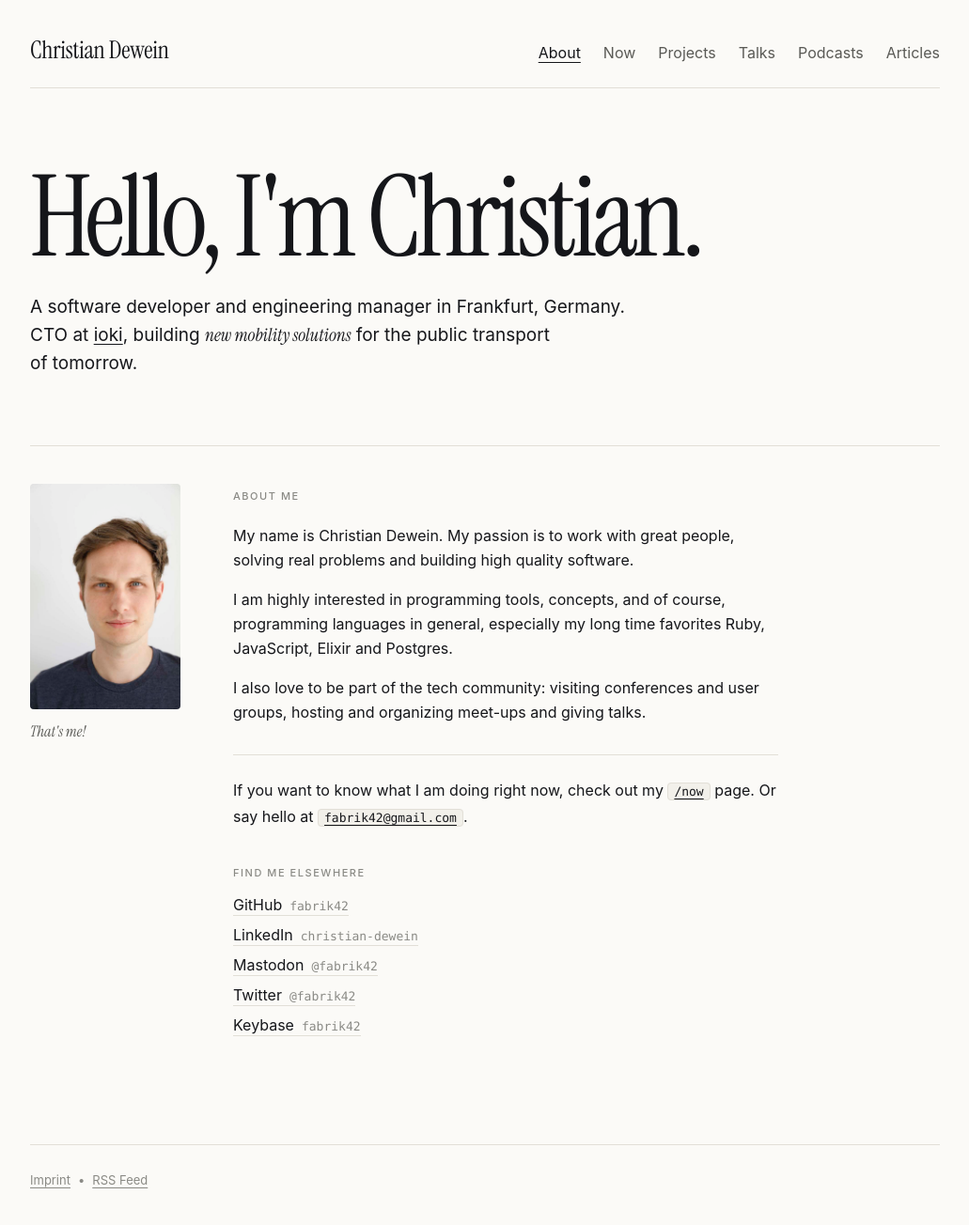
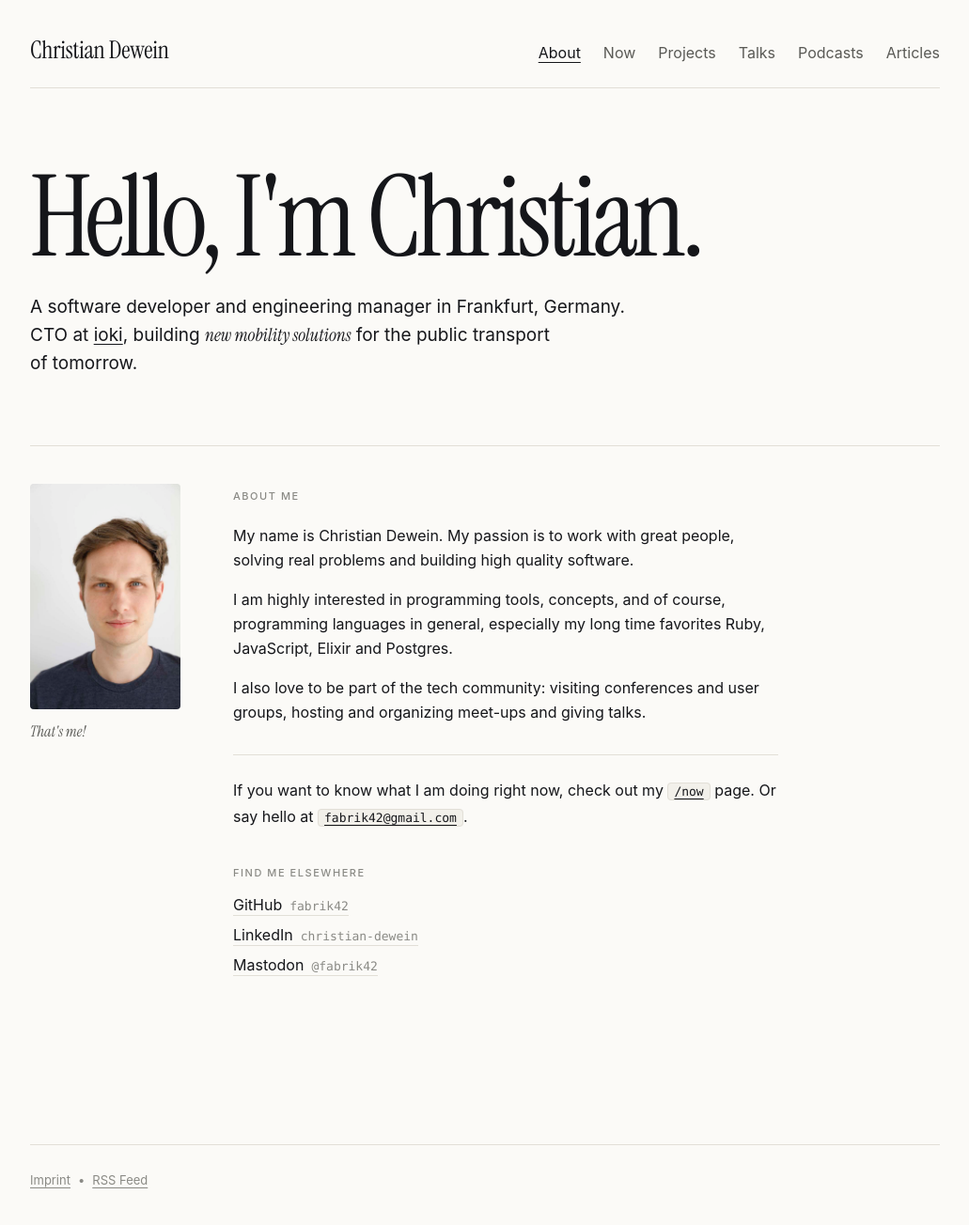
Before and after one commit to fabrik42/christiandewein.com, a Jekyll site: the page built from index.html, in a window 1280 px wide and 1309 px high. Shown: the top 1304 px of the window at 94% size, without its empty margins (124-1155 px from the left). Built offline with Jekyll 4.4.1, drawn with Linux system fonts in a browser that asks for light colours.

Commit message:
Remove twitter and keybase from social links

```diff
--- a/index.html
+++ b/index.html
@@ -45,8 +45,6 @@ permalink: /
           <li><a href="https://github.com/fabrik42"><span class="social-where">GitHub</span><span class="social-handle">fabrik42</span></a></li>
           <li><a href="https://www.linkedin.com/in/christian-dewein"><span class="social-where">LinkedIn</span><span class="social-handle">christian-dewein</span></a></li>
           <li><a rel="me" href="https://mastodon.social/@fabrik42"><span class="social-where">Mastodon</span><span class="social-handle">@fabrik42</span></a></li>
-          <li><a href="https://twitter.com/fabrik42"><span class="social-where">Twitter</span><span class="social-handle">@fabrik42</span></a></li>
-          <li><a href="https://keybase.io/fabrik42"><span class="social-where">Keybase</span><span class="social-handle">fabrik42</span></a></li>
         </ul>
       </div>
     </div>
```
